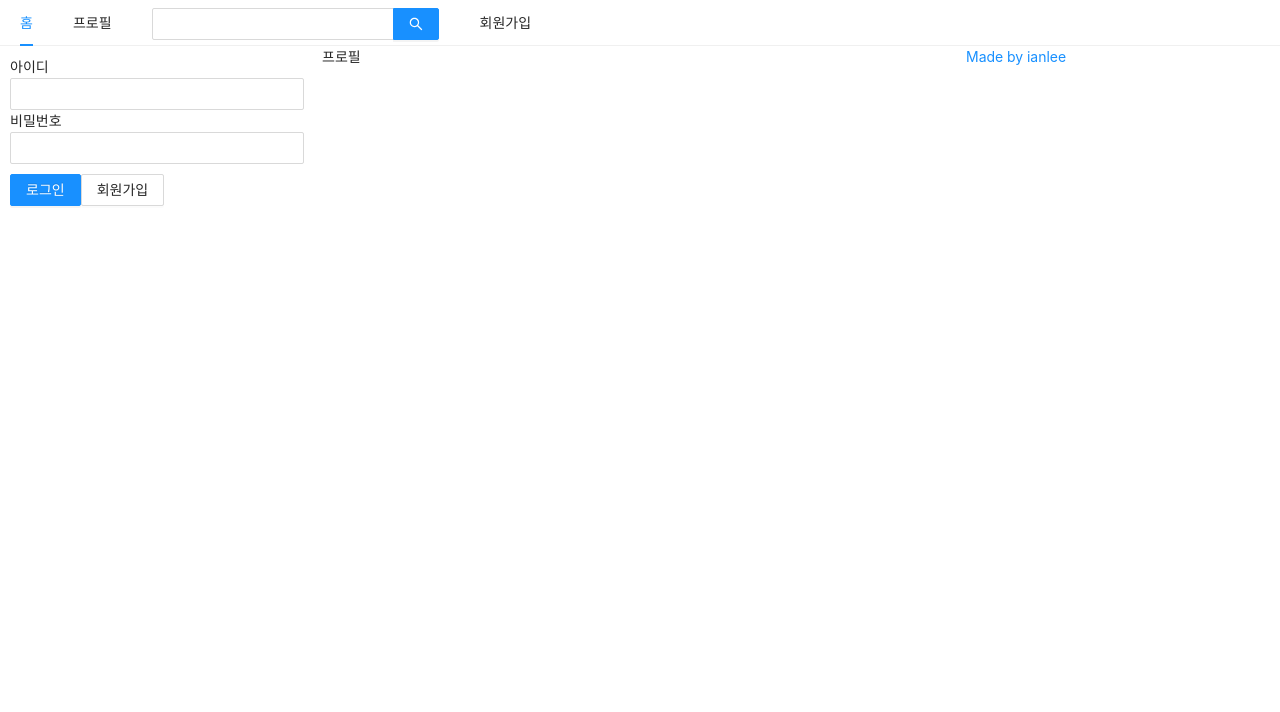
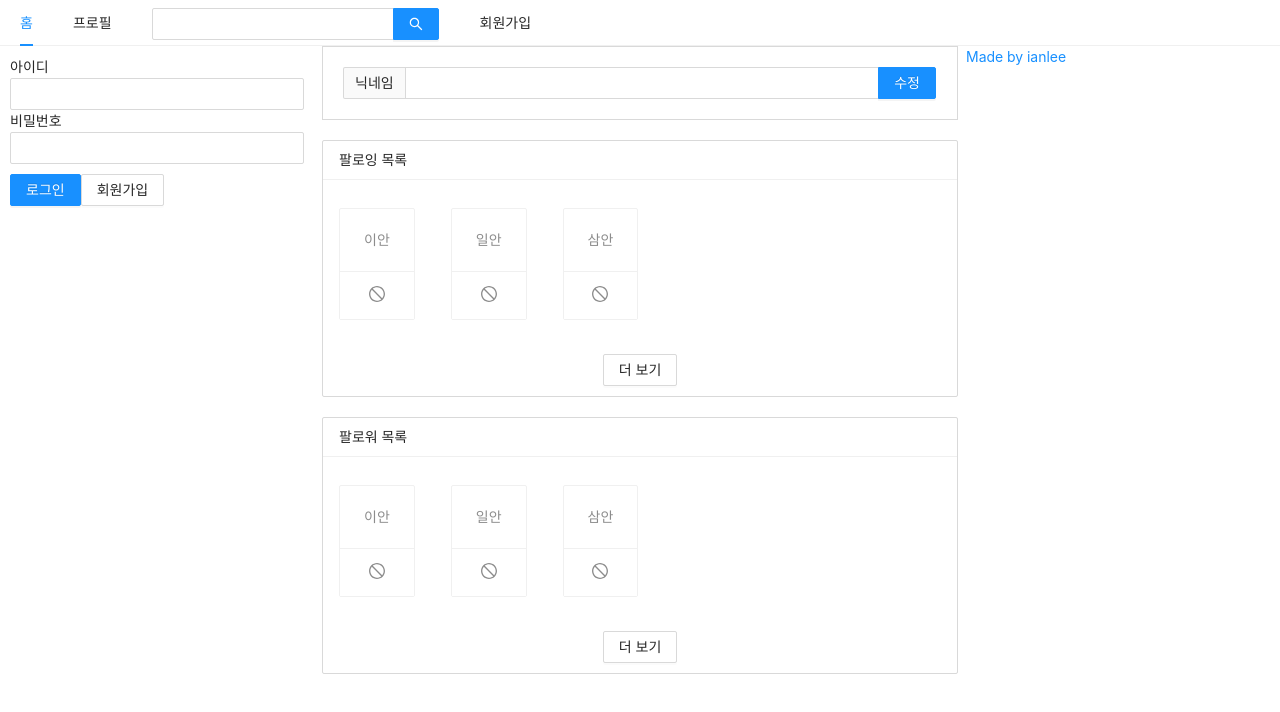
Before and after one commit to ianlee92/React-SNS, a Next.js app: page /profile in a window 1280 px wide. Shown: the top 712 px of the page. Built offline with nearby package versions, Linux system fonts and the light colour scheme.

Commit message:
프로필 페이지

```diff
--- /dev/null
+++ b/components/FollowList.js
@@ -0,0 +1,32 @@
+import React from 'react';
+import { Card, List, Button } from 'antd';
+import PropTypes from 'prop-types';
+import { StopOutlined } from '@ant-design/icons';
+
+const FollowList = ({ header, data }) => {
+    return (
+        <List
+            style={{ marginBottom: 20 }}
+            grid={{ gutter: 4, xs: 2, md: 3}}
+            size="small"
+            header={<div>{header}</div>}
+            loadMore={<div style={{ textAlign: 'center', margin: '10px 0' }}><Button>더 보기</Button></div>}
+            bordered
+            dataSource={data}
+            renderItem={(item) => (
+                <List.Item style={{ marginTop: 20 }}>
+                    <Card actions={[<StopOutlined key="stop" />]}>
+                        <Card.Meta description={item.nickname} />
+                    </Card>
+                </List.Item>
+            )}
+        />
+    )
+};
+
+FollowList.propTypes = {
+    header: PropTypes.string.isRequired,
+    data: PropTypes.array.isRequired,
+};
+
+export default FollowList;
--- /dev/null
+++ b/components/NicknameEditForm.js
@@ -0,0 +1,13 @@
+import React, { useMemo } from 'react';
+import { Form, Input } from 'antd';
+
+const NicknameEditForm = () => {
+    const style = useMemo(() => ({ marginBottom: '20px', border: '1px solid #d9d9d9', padding: '20px' }), []);
+    return (
+        <Form style={style}>
+            <Input.Search addonBefore="닉네임" enterButton="수정" />
+        </Form>
+    )
+};
+
+export default NicknameEditForm;
--- a/pages/_app.js
+++ b/pages/_app.js
@@ -9,7 +9,6 @@
     return (
         <>
             <Head>
-                <meta charSet="utf-8" />
                 <title>파랑새</title>
             </Head>
             <Component />
--- a/pages/profile.js
+++ b/pages/profile.js
@@ -1,15 +1,23 @@
 import React from 'react';
 import AppLayout from '../components/AppLayout';
 import Head from 'next/head';
+import NicknameEditForm from '../components/NicknameEditForm';
+import FollowList from '../components/FollowList';
 
 const Profile = () => {
+    const followerList = [{ nickname: '이안'}, { nickname: '일안'}, { nickname: '삼안'}];
+    const followingList = [{ nickname: '이안'}, { nickname: '일안'}, { nickname: '삼안'}];
+
     return (
         <>
             <Head>
-                <meta charSet="utf-8" />
                 <title>프로필 | 파랑새</title>
             </Head>
-            <AppLayout>프로필</AppLayout>
+            <AppLayout>
+                <NicknameEditForm />
+                <FollowList header="팔로잉 목록" data={followingList} />
+                <FollowList header="팔로워 목록" data={followerList} />
+            </AppLayout>
         </>
     )
 
```
